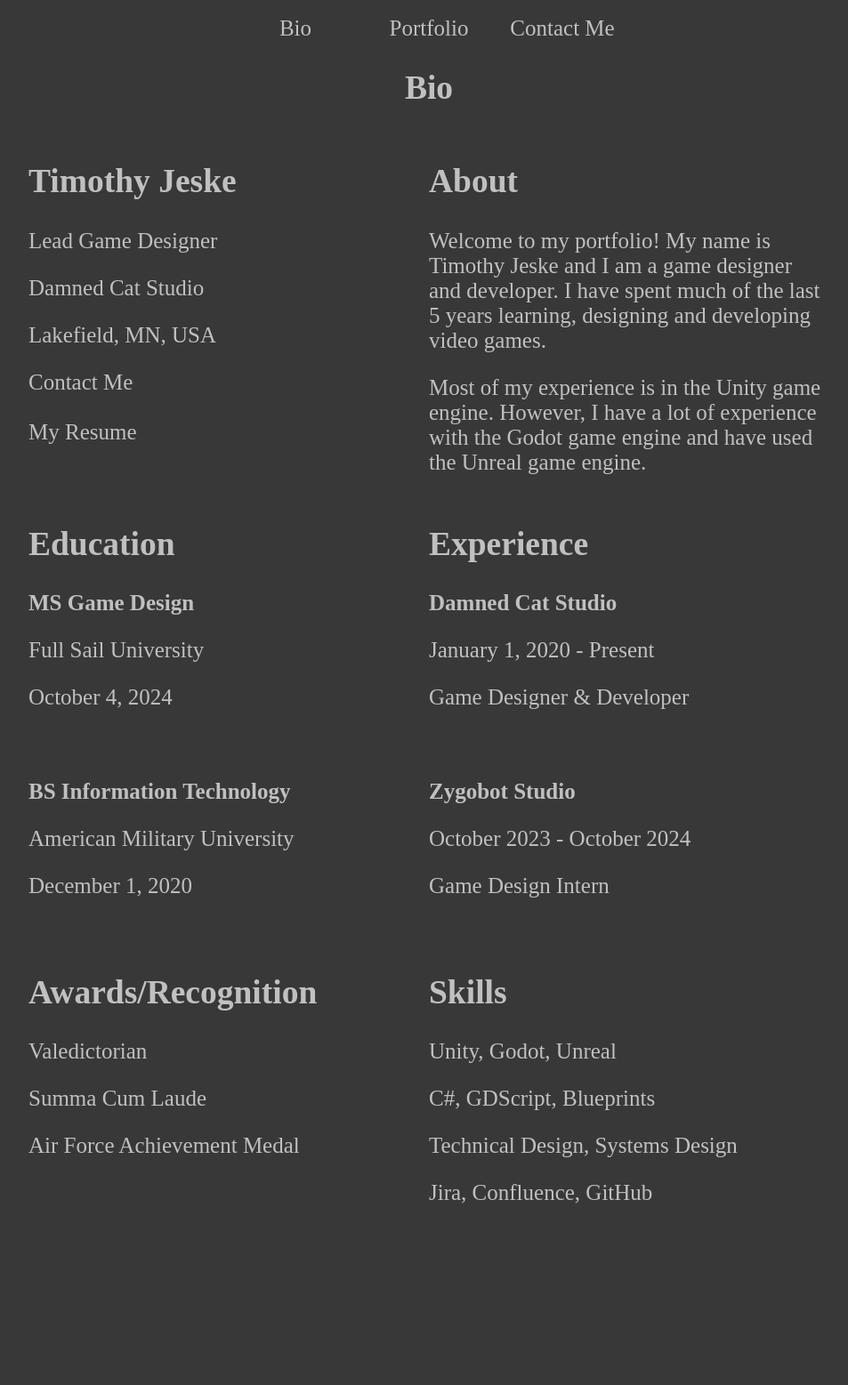
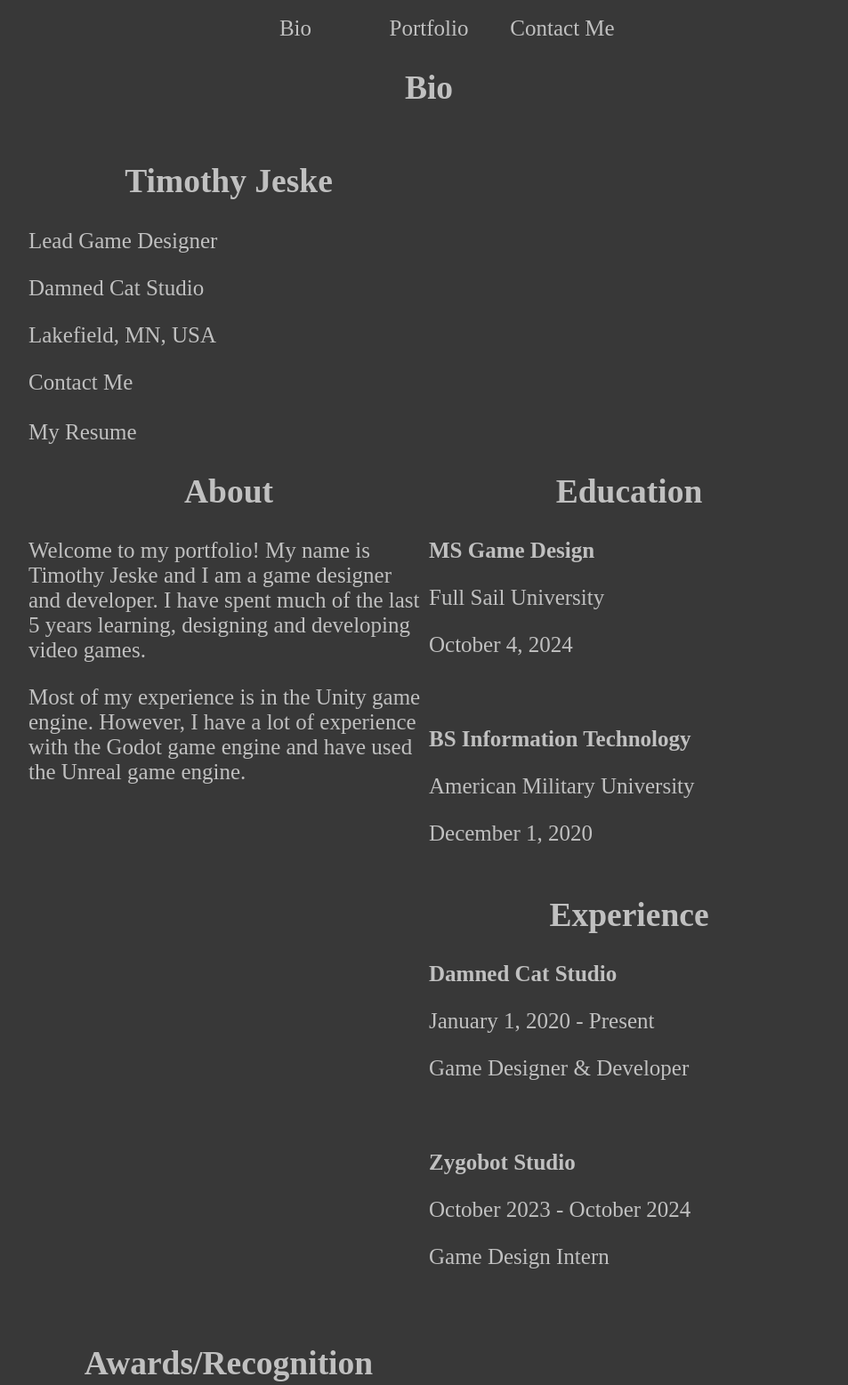
Before and after one commit to Gausroth/gausroth.github.io, a plain HTML site: page index.html in a window 1280 px wide. Shown: the part 318-1875 px from the top of the page at 89% size, without its empty margins (292-1245 px from the left). Before the commit the page ends 1734 px from the top, so only its background shows below. Drawn offline with Linux system fonts and the light colour scheme.

Commit message:
Update index.html

```diff
--- a/index.html
+++ b/index.html
@@ -33,7 +33,7 @@
             <h2>Bio</h2>
             <div class="body-grid-container">
                 <div>
-                    <h2>Timothy Jeske</h2>
+                    <center><h2>Timothy Jeske</h2></center>
                     <p>Lead Game Designer</p>
                     <p>Damned Cat Studio</p>
                     <p>Lakefield, MN, USA</p>
@@ -41,13 +41,14 @@
                     <br />
                     <div class="grid-link"><a name="btn" href="Downloads/JeskeTimothy2024Resume.docx" download>My Resume</a></div>
                 </div>
+                <div></div>
                 <div>
-                    <h2>About</h2>
+                    <center><h2>About</h2></center>
                     <p>Welcome to my portfolio! My name is Timothy Jeske and I am a game designer and developer. I have spent much of the last 5 years learning, designing and developing video games.</p>
                     <p>Most of my experience is in the Unity game engine. However, I have a lot of experience with the Godot game engine and have used the Unreal game engine.</p>
                 </div>
                 <div>
-                    <h2>Education</h2>
+                    <center><h2>Education</h2></center>
                     <p><b>MS Game Design</b></p>
                     <p>Full Sail University</p>
                     <p>October 4, 2024</p>
@@ -57,8 +58,9 @@
                     <p>December 1, 2020</p>
 
                 </div>
+                <div></div>
                 <div>
-                    <h2>Experience</h2>
+                    <center><h2>Experience</h2></center>
                     <p><b>Damned Cat Studio</b></p>
                     <p>January 1, 2020 - Present</p>
                     <p>Game Designer & Developer</p>
@@ -69,13 +71,14 @@
                     <br />
                 </div>
                 <div>
-                    <h2>Awards/Recognition</h2>
+                    <center><h2>Awards/Recognition</h2></center>
                     <p>Valedictorian</p>
                     <p>Summa Cum Laude</p>
                     <p>Air Force Achievement Medal</p>
                 </div>
+                <div></div>
                 <div>
-                    <h2>Skills</h2>
+                    <center><h2>Skills</h2></center>
                     <p>Unity, Godot, Unreal</p>
                     <p>C#, GDScript, Blueprints</p>
                     <p>Technical Design, Systems Design</p>
```
